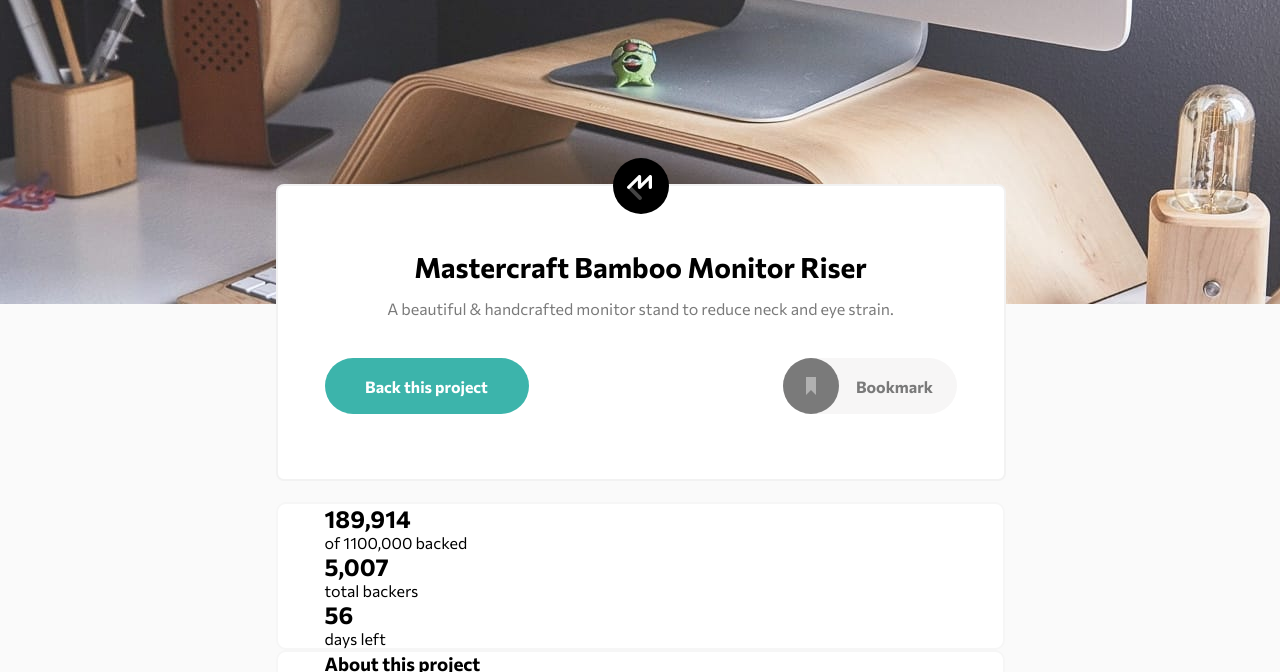
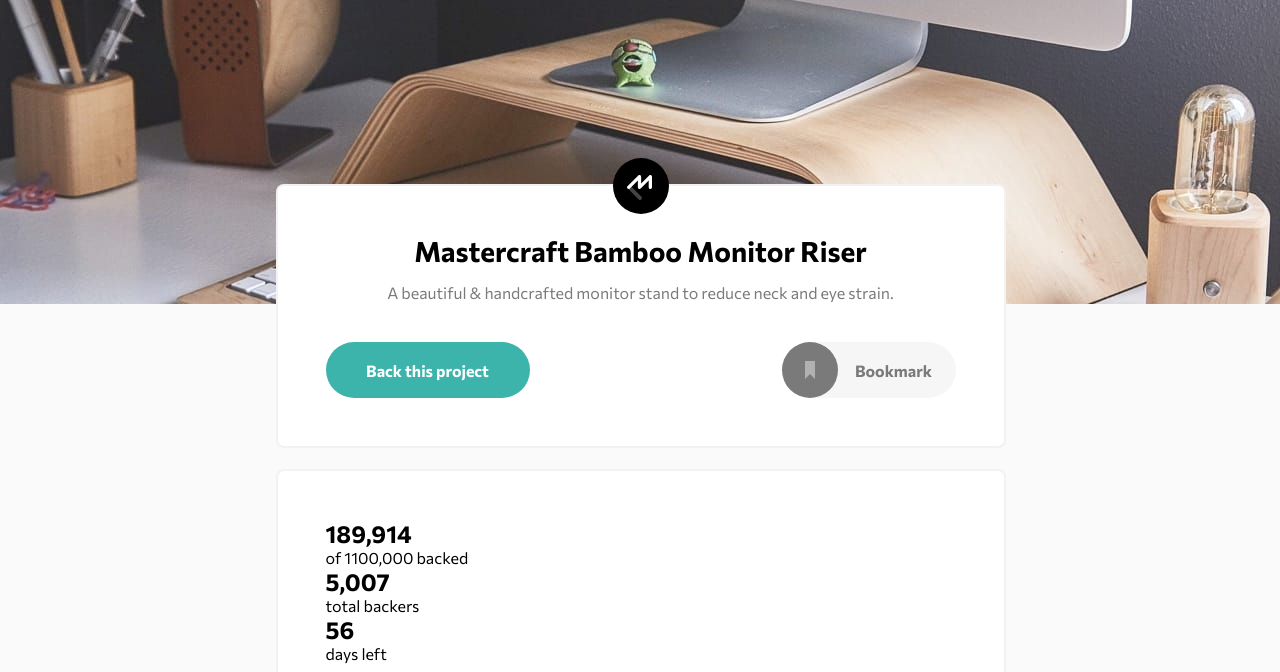
Before and after one commit to brunolimadev/crowdfunding-product-page-main, a plain HTML site: page index.html in a window 1280 px wide. Shown: the part 96-768 px from the top of the page. Drawn offline with Linux system fonts and the light colour scheme.

Commit message:
feat: Adjusments class for first section

```diff
--- a/css/style.scss
+++ b/css/style.scss
@@ -46,15 +46,17 @@
   right: 0;
   z-index: 2;
 
-  #cardMain {
+  .card {
     width: 730px;
-    height: 297px;
+    padding: 48px;
     border: 2px solid rgba(0, 0, 0, 0.0497);
     border-radius: 8px;
     background-color: #fff;
     position: relative;
     margin-bottom: 21px;
+  }
 
+  #cardMain {
     h1 {
       text-align: center;
       font-size: 28px;
@@ -129,18 +131,6 @@
       background-image: url("../images/logo-mastercraft.svg");
     }
   }
-
-  section {
-    border: 2px solid #f6f6f6;
-    border-radius: 10px;
-    background-color: #fff;
-    padding: 0 47px;
-  }
-
-  section:first-child {
-    padding-top: 64px;
-    padding-bottom: 47px;
-  }
 }
 
 @import "media-1440.scss";
--- a/index.html
+++ b/index.html
@@ -33,7 +33,7 @@
   </div>
 
   <main>
-    <section id="cardMain">
+    <section id="cardMain" class="card">
       <h1>Mastercraft Bamboo Monitor Riser</h1>
       <p>A beautiful & handcrafted monitor stand to reduce neck and eye strain.</p>
       <div>
@@ -49,7 +49,7 @@
         </button>
       </div>
     </section>
-    <section>
+    <section class="card">
       <div>
         <div>
           <h2>189,914</h2>
```
Also changed, not shown: css/style.css, 1 other file.
